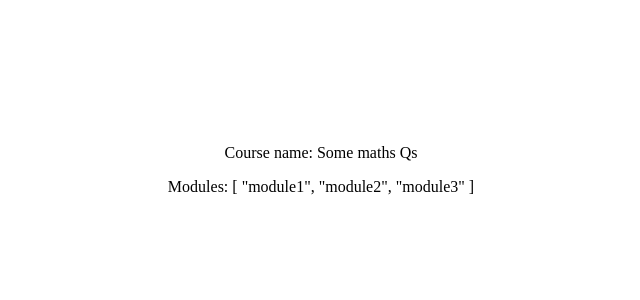
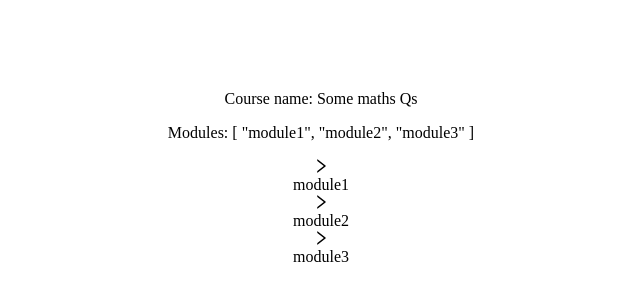
Before and after one commit to Samir70/show-course-progress, a Vue app: page / in a window 1280 px wide. Shown: the part 230-530 px from the top of the page, without its empty margins (319-959 px from the left). Built offline with nearby package versions, Linux system fonts and the light colour scheme.

Commit message:
add an accordion from antDesign

```diff
--- a/package.json
+++ b/package.json
@@ -9,10 +9,12 @@
     "preview": "vite preview"
   },
   "dependencies": {
+    "ant-design-vue": "^3.2.13",
     "vue": "^3.2.37"
   },
   "devDependencies": {
     "@vitejs/plugin-vue": "^3.1.0",
+    "unplugin-vue-components": "^0.22.8",
     "vite": "^3.1.0"
   }
 }
--- a/src/components/showCourseProgress.vue
+++ b/src/components/showCourseProgress.vue
@@ -1,13 +1,21 @@
 <script setup>
+import { ref } from "vue";
 const props = defineProps({
     course: Object
 })
+const activeKey = ref([]);
 </script>
 <template>
     <div id="course-display-box">
         <p>Course name: {{course.courseName}}</p>
         <p>Modules: {{course.modules}}</p>
+        <a-collapse v-model:activeKey="activeKey" accordion>
+            <a-collapse-panel v-for="module of course.modules" v-bind:key="module" v-bind:header="module">
+                <p>content of module {{course.modules.module}}</p>
+            </a-collapse-panel>
+        </a-collapse>
     </div>
 </template>
 <style>
+
 </style>
--- a/vite.config.js
+++ b/vite.config.js
@@ -1,7 +1,14 @@
 import { defineConfig } from 'vite'
 import vue from '@vitejs/plugin-vue'
+import Components from 'unplugin-vue-components/vite';
+import { AntDesignVueResolver } from "unplugin-vue-components/resolvers";
 
 // https://vitejs.dev/config/
 export default defineConfig({
-  plugins: [vue()]
+  plugins: [
+    vue(),
+    Components({
+      resolvers: [AntDesignVueResolver()]
+    })
+  ]
 })
```
Also changed, not shown: 1 other file (tests, documents, lock files or other folders).
